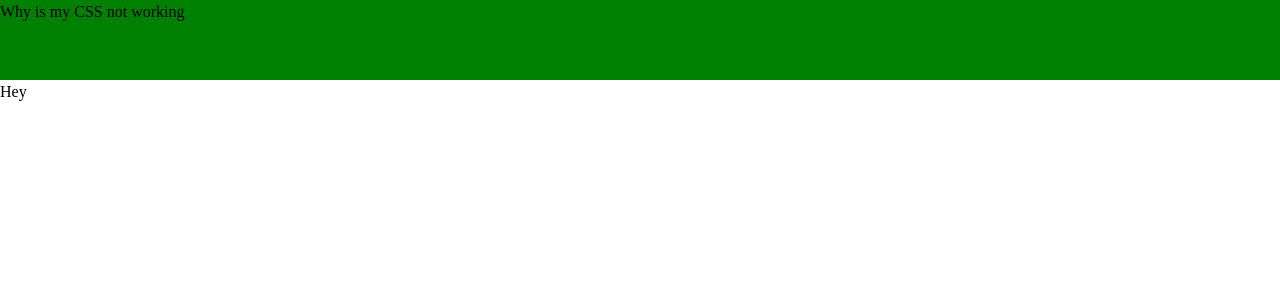
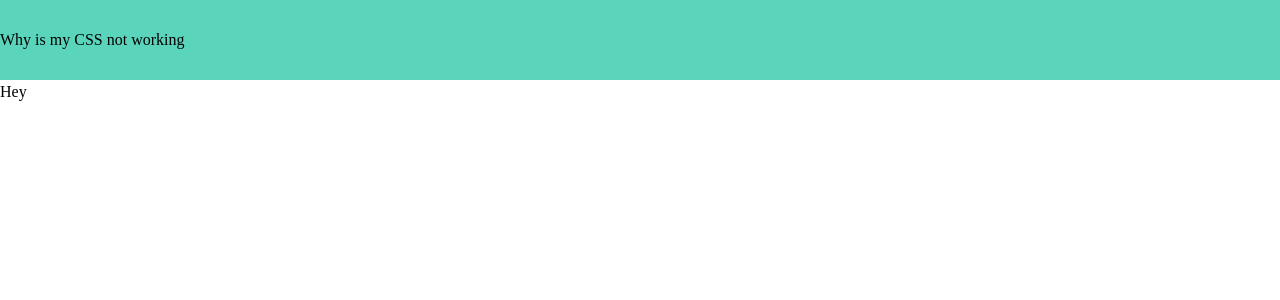
Before and after one commit to JobNavTeam/jobnav-react, a React (Vite) app: page / in a window 1280 px wide. Shown: the top 300 px of the page. Built offline with nearby package versions, Linux system fonts and the light colour scheme.

Commit message:
ported variables

```diff
--- a/src/_App.sass
+++ b/src/_App.sass
@@ -1,6 +1,3 @@
-@use '../src/sass/utilities/_mixins'
-@use '../src/sass/utilities/_variables'
-
 /* Box sizing rules */
 *,
 *::before,
--- a/src/sass/layout/_navbar.sass
+++ b/src/sass/layout/_navbar.sass
@@ -1,3 +1,8 @@
+@import '../utilities/_mixins'
+@import '../utilities/_variables'
+
 .primary-header
-  background: green
+  background: $clr-primary-100
   height: 80px
+  display: flex
+  align-items: center
--- a/src/sass/style.css
+++ b/src/sass/style.css
@@ -1,6 +1,6 @@
+/* Box sizing rules */
 @import url("https://fonts.googleapis.com/css2?family=Rubik:wght@300;400;500;700;900&display=swap");
 @import url("https://fonts.googleapis.com/css2?family=Rubik:wght@300;400;500;700;900&display=swap");
-/* Box sizing rules */
 *,
 *::before,
 *::after {
@@ -73,6 +73,8 @@ select {
   }
 }
 .primary-header {
-  background: green;
+  background: #5AD5BC;
   height: 80px;
+  display: flex;
+  align-items: center;
 }/*# sourceMappingURL=style.css.map */
```
Also changed, not shown: 1 other file (tests, documents, lock files or other folders).
